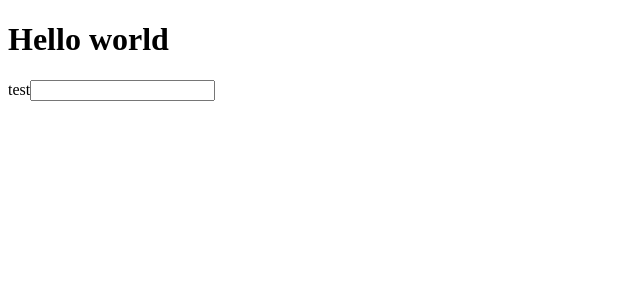
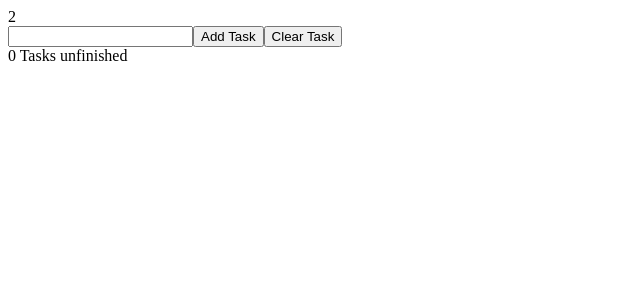
Before and after one commit to JosephHauter/TodoList, a React (Create React App) app: page / in a window 1280 px wide. Shown: the top 300 px of the page, without its empty margins (0-640 px from the left). Built offline with nearby package versions, Linux system fonts and the light colour scheme.

Commit message:
added function and html using jsx

```diff
--- a/src/App.js
+++ b/src/App.js
@@ -1,7 +1,16 @@
-import React from "react";
+import React, { useState } from "react";
 import TodoList from "./TodoList";
 function App() {
-  return <TodoList />;
+  const [tasks, updatetasks] = useState(["To do 1", "To do 2"]);
+  return (
+    <div>
+      <TodoList tasks={tasks} />
+      <input type="text" />
+      <button>Add Task</button>
+      <button>Clear Task</button>
+      <div>0 Tasks unfinished</div>
+    </div>
+  );
 }
 
 export default App;
--- a/src/TodoList.js
+++ b/src/TodoList.js
@@ -1,11 +1,5 @@
 import React from "react";
 
-export default function TodoList() {
-  return (
-    <div>
-      <h1>Hello world</h1>
-      test
-      <input></input>
-    </div>
-  );
+export default function TodoList({ tasks }) {
+  return <div>{tasks.length}</div>;
 }
```
Also changed, not shown: src/setupTests.js (+1 -1 lines).
